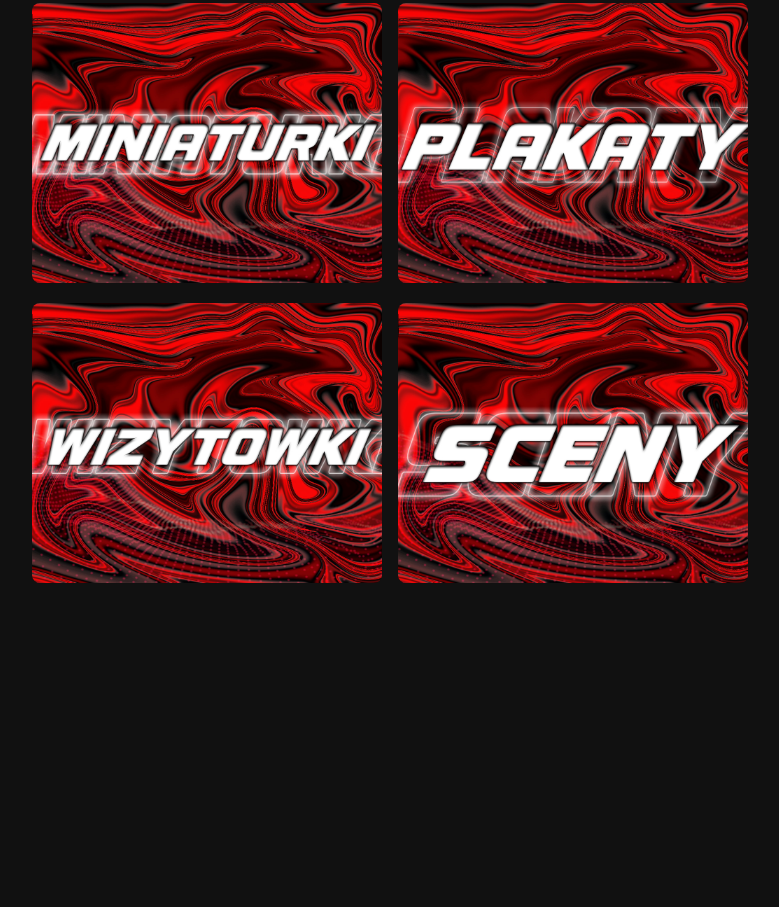
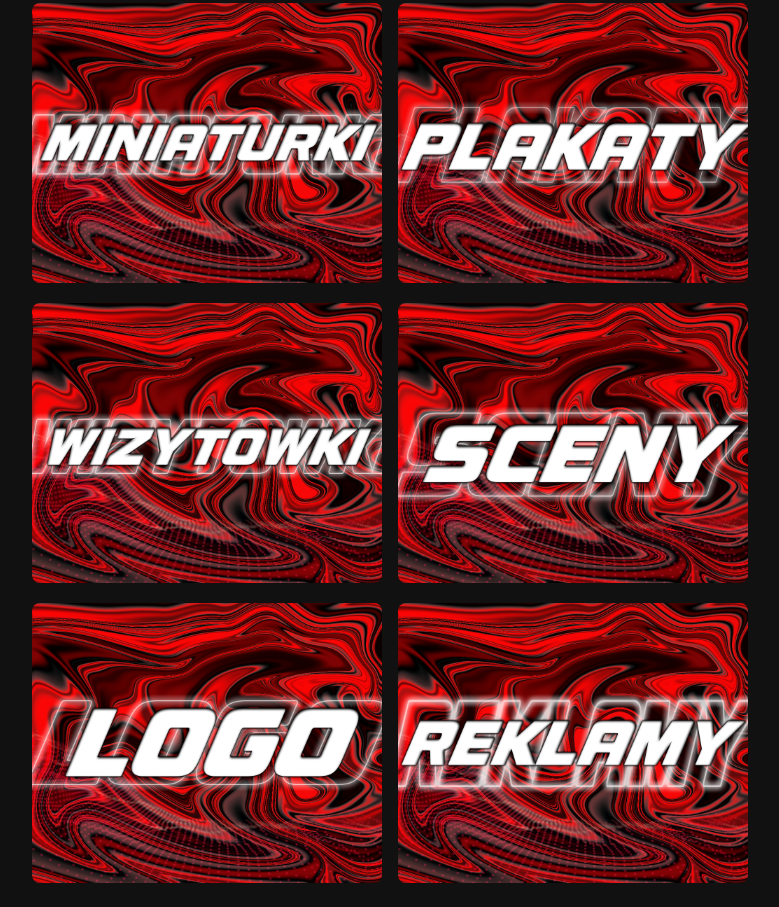
Before and after one commit to fuzartss-star/FuZArts, a plain HTML site: page portfolio.html in a window 1280 px wide. Shown: the part 546-1453 px from the top of the page, without its empty margins (250-1029 px from the left). Before the commit the page ends 1153 px from the top, so only its background shows below. Drawn offline with Linux system fonts and the light colour scheme.

Commit message:
Add files via upload

```diff
--- a/portfolio.html
+++ b/portfolio.html
@@ -177,6 +177,12 @@
     <a href="https://www.behance.net/gallery/226767385/Sceny" target="_blank" rel="noopener noreferrer">
       <img src="/Sceny.jpg" alt="Projekt 6" style="width: 350px; border-radius: 8px; transition: transform 0.3s ease;" />
     </a>
+    <a href="https://www.behance.net/gallery/233671805/LOGO" target="_blank" rel="noopener noreferrer">
+      <img src="/Logoo.jpg" alt="Projekt 7" style="width: 350px; border-radius: 8px; transition: transform 0.3s ease;" />
+    </a>
+    <a href="https://www.behance.net/gallery/233672579/REKLAMA" target="_blank" rel="noopener noreferrer">
+      <img src="/reklamy.png" alt="Projekt 8" style="width: 350px; border-radius: 8px; transition: transform 0.3s ease;" />
+    </a>
   </div>
 </section>
 
```
Also changed, not shown: info.html (+5 -0 lines), Logoo.jpg (added), reklama1.png (added), reklamy.png (added).
